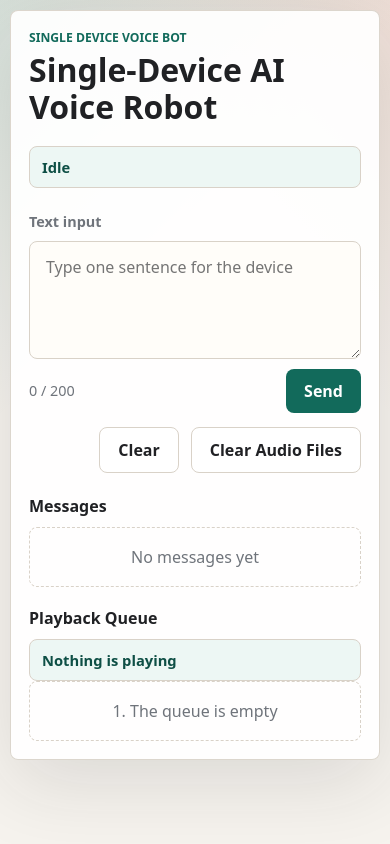
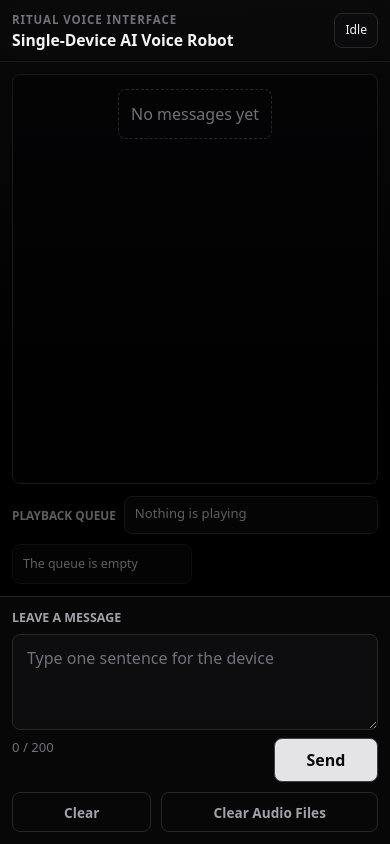
Before and after one commit to yizellow/ai-bitch, a website: page public/index.html in a window 390 px wide. Drawn offline with Linux system fonts and the light colour scheme.

Commit message:
new interface 1

```diff
--- a/public/app.js
+++ b/public/app.js
@@ -190,36 +190,54 @@ function onAudioError(item) {
 function appendMessage(result) {
   removeEmptyMessage();
 
-  const article = document.createElement("article");
-  article.className = "message";
-  article.innerHTML = `
-    <div class="message-meta">
-      <span>${escapeHtml(result.id)}</span>
-      <span>${formatTime(result.createdAt)}</span>
-    </div>
-    <p><strong>You:</strong> ${escapeHtml(result.userText)}</p>
-    <p><strong>AI:</strong> ${escapeHtml(result.assistantText)}</p>
-    ${result.audioUrl ? "" : '<p class="error">No audio was generated for this response. Check the server TTS log.</p>'}
-  `;
+  messagesEl.append(
+    createMessageBubble({
+      role: "You",
+      text: result.userText,
+      time: result.createdAt,
+      type: "user"
+    })
+  );
 
-  messagesEl.prepend(article);
+  messagesEl.append(
+    createMessageBubble({
+      role: "AI",
+      text: result.audioUrl
+        ? result.assistantText
+        : `${result.assistantText}\n\nNo audio was generated for this response. Check the server TTS log.`,
+      time: result.createdAt,
+      type: result.audioUrl ? "ai" : "error",
+      id: result.id
+    })
+  );
+
+  scrollMessagesToBottom();
 }
 
 function appendError(userText, message) {
   removeEmptyMessage();
 
-  const article = document.createElement("article");
-  article.className = "message";
-  article.innerHTML = `
-    <div class="message-meta">
-      <span>error</span>
-      <span>${formatTime(new Date().toISOString())}</span>
-    </div>
-    <p><strong>You:</strong> ${escapeHtml(userText)}</p>
-    <p class="error"><strong>Error:</strong> ${escapeHtml(message)}</p>
-  `;
+  const createdAt = new Date().toISOString();
 
-  messagesEl.prepend(article);
+  messagesEl.append(
+    createMessageBubble({
+      role: "You",
+      text: userText,
+      time: createdAt,
+      type: "user"
+    })
+  );
+
+  messagesEl.append(
+    createMessageBubble({
+      role: "Error",
+      text: message,
+      time: createdAt,
+      type: "error"
+    })
+  );
+
+  scrollMessagesToBottom();
 }
 
 function renderQueue() {
@@ -257,11 +275,12 @@ function renderMessagesEmpty() {
     return;
   }
 
-  const empty = document.createElement("div");
-  empty.className = "empty";
+  const empty = document.createElement("article");
+  empty.className = "message message-empty";
   empty.dataset.empty = "true";
   empty.textContent = "No messages yet";
   messagesEl.append(empty);
+  scrollMessagesToBottom();
 }
 
 function removeEmptyMessage() {
@@ -273,6 +292,35 @@ function removeEmptyMessage() {
 
 function setPlaybackStatus(text) {
   playbackStatusEl.textContent = text;
+}
+
+function createMessageBubble({ role, text, time, type, id }) {
+  const article = document.createElement("article");
+  article.className = `message message-${type}`;
+
+  const meta = document.createElement("div");
+  meta.className = "message-meta";
+
+  const roleEl = document.createElement("span");
+  roleEl.className = "message-role";
+  roleEl.textContent = role;
+
+  const timeEl = document.createElement("span");
+  timeEl.textContent = id ? `${id} · ${formatTime(time)}` : formatTime(time);
+
+  const textEl = document.createElement("p");
+  textEl.textContent = text;
+
+  meta.append(roleEl, timeEl);
+  article.append(meta, textEl);
+
+  return article;
+}
+
+function scrollMessagesToBottom() {
+  requestAnimationFrame(() => {
+    messagesEl.scrollTop = messagesEl.scrollHeight;
+  });
 }
 
 function translateStatus(status) {
--- a/public/index.html
+++ b/public/index.html
@@ -8,18 +8,33 @@
   </head>
   <body>
     <main class="app-shell">
-      <section class="panel">
+      <section class="panel" aria-label="Single-device AI voice robot">
         <header class="header">
-          <div>
-            <p class="eyebrow">Single Device Voice Bot</p>
+          <div class="title-group">
+            <p class="eyebrow">Ritual Voice Interface</p>
             <h1>Single-Device AI Voice Robot</h1>
           </div>
           <div class="status" id="playbackStatus">Idle</div>
         </header>
 
+        <section class="stage">
+          <div class="messages-wrap">
+            <div class="messages" id="messages" aria-live="polite"></div>
+          </div>
+
+          <aside class="queue-wrap" aria-label="Playback queue">
+            <div class="queue-header">
+              <h2>Playback Queue</h2>
+              <div class="current" id="currentItem">Nothing is playing</div>
+            </div>
+            <ol class="queue" id="queueList"></ol>
+          </aside>
+        </section>
+
+        <section class="input-dock" aria-label="Message input">
           <form class="composer" id="messageForm">
-          <label class="input-label" for="messageInput">Text input</label>
-          <textarea id="messageInput" name="text" rows="4" maxlength="200" placeholder="Type one sentence for the device"></textarea>
+            <label class="input-label" for="messageInput">Leave a message</label>
+            <textarea id="messageInput" name="text" rows="3" maxlength="200" placeholder="Type one sentence for the device"></textarea>
             <div class="composer-actions">
               <span id="charCount">0 / 200</span>
               <button id="submitButton" type="submit">Send</button>
@@ -34,18 +49,6 @@
             <button class="secondary" id="clearButton" type="button">Clear</button>
             <button class="secondary" id="clearAudioButton" type="button">Clear Audio Files</button>
           </section>
-
-        <section class="content-grid">
-          <div class="messages-wrap">
-            <h2>Messages</h2>
-            <div class="messages" id="messages"></div>
-          </div>
-
-          <aside class="queue-wrap">
-            <h2>Playback Queue</h2>
-            <div class="current" id="currentItem">Nothing is playing</div>
-            <ol class="queue" id="queueList"></ol>
-          </aside>
         </section>
       </section>
     </main>
--- a/public/style.css
+++ b/public/style.css
@@ -1,29 +1,36 @@
 :root {
-  color-scheme: light;
-  --bg: #f6f3ee;
-  --panel: #ffffff;
-  --text: #202124;
-  --muted: #6f747b;
-  --line: #d9d2c8;
-  --accent: #126a5b;
-  --accent-strong: #0e4f45;
-  --danger: #a33232;
-  --soft: #edf7f4;
-  --shadow: 0 24px 80px rgba(30, 32, 34, 0.12);
+  color-scheme: dark;
+  --bg: #000000;
+  --panel: #050505;
+  --dock: #090909;
+  --surface: #111113;
+  --surface-soft: #171717;
+  --surface-ai: #0d0d0f;
+  --surface-user: #202020;
+  --text: #f5f5f5;
+  --muted: #a1a1aa;
+  --faint: #71717a;
+  --line: #27272a;
+  --line-soft: #18181b;
+  --accent: #d4d4d8;
+  --danger: #fca5a5;
+  --shadow: 0 -18px 60px rgba(0, 0, 0, 0.55);
 }
 
 * {
   box-sizing: border-box;
 }
 
+html,
+body {
+  height: 100%;
+}
+
 body {
   margin: 0;
-  min-height: 100vh;
+  overflow: hidden;
   color: var(--text);
-  background:
-    linear-gradient(135deg, rgba(18, 106, 91, 0.14), transparent 34%),
-    linear-gradient(225deg, rgba(180, 70, 44, 0.12), transparent 34%),
-    var(--bg);
+  background: var(--bg);
   font-family: ui-sans-serif, system-ui, -apple-system, BlinkMacSystemFont, "Segoe UI", sans-serif;
 }
 
@@ -32,34 +39,77 @@ textarea {
   font: inherit;
 }
 
+button {
+  min-height: 40px;
+  border: 1px solid #3f3f46;
+  border-radius: 8px;
+  background: #e4e4e7;
+  color: #09090b;
+  padding: 10px 18px;
+  font-weight: 700;
+  cursor: pointer;
+  transition: background 160ms ease, border-color 160ms ease, opacity 160ms ease;
+}
+
+button:hover {
+  background: #fafafa;
+}
+
+button:disabled {
+  cursor: not-allowed;
+  opacity: 0.45;
+}
+
+.secondary {
+  background: transparent;
+  color: var(--muted);
+  border-color: var(--line);
+  padding: 8px 12px;
+  font-size: 0.85rem;
+  font-weight: 600;
+}
+
+.secondary:hover {
+  color: var(--text);
+  background: #141416;
+  border-color: #3f3f46;
+}
+
 .app-shell {
-  width: min(1120px, calc(100% - 32px));
-  margin: 0 auto;
-  padding: 32px 0;
+  height: 100vh;
+  width: 100%;
+  background:
+    radial-gradient(circle at 50% -20%, rgba(82, 82, 91, 0.22), transparent 32%),
+    var(--bg);
 }
 
 .panel {
-  background: rgba(255, 255, 255, 0.92);
-  border: 1px solid rgba(217, 210, 200, 0.9);
-  border-radius: 8px;
-  box-shadow: var(--shadow);
-  padding: 28px;
+  height: 100%;
+  display: flex;
+  flex-direction: column;
+  background: linear-gradient(180deg, rgba(10, 10, 11, 0.94), #000 48%);
 }
 
 .header {
+  flex: 0 0 auto;
   display: flex;
-  align-items: flex-start;
+  align-items: center;
   justify-content: space-between;
-  gap: 20px;
-  margin-bottom: 24px;
+  gap: 18px;
+  padding: 16px clamp(16px, 3vw, 36px);
+  border-bottom: 1px solid var(--line-soft);
+}
+
+.title-group {
+  min-width: 0;
 }
 
 .eyebrow {
-  margin: 0 0 6px;
-  color: var(--accent);
-  font-size: 0.76rem;
+  margin: 0 0 4px;
+  color: var(--faint);
+  font-size: 0.72rem;
   font-weight: 700;
-  letter-spacing: 0;
+  letter-spacing: 0.08em;
   text-transform: uppercase;
 }
 
@@ -67,201 +117,357 @@ h1,
 h2 {
   margin: 0;
   line-height: 1.15;
+  letter-spacing: 0;
 }
 
 h1 {
-  font-size: clamp(2rem, 4vw, 4.2rem);
-  letter-spacing: 0;
+  max-width: 72vw;
+  color: var(--text);
+  font-size: clamp(1rem, 2vw, 1.25rem);
+  font-weight: 650;
 }
 
 h2 {
-  font-size: 1rem;
-  margin-bottom: 12px;
+  color: var(--muted);
+  font-size: 0.74rem;
+  font-weight: 700;
+  text-transform: uppercase;
 }
 
 .status,
 .current {
-  min-width: 168px;
+  color: var(--muted);
   border: 1px solid var(--line);
   border-radius: 8px;
-  background: var(--soft);
-  color: var(--accent-strong);
-  padding: 10px 12px;
-  font-size: 0.92rem;
+  background: rgba(12, 12, 14, 0.84);
+  padding: 8px 10px;
+  font-size: 0.82rem;
+  line-height: 1.35;
+}
+
+.status {
+  flex: 0 0 auto;
+  max-width: 42vw;
+  color: var(--text);
+  white-space: nowrap;
+  overflow: hidden;
+  text-overflow: ellipsis;
+}
+
+.stage {
+  flex: 1 1 auto;
+  min-height: 0;
+  display: grid;
+  grid-template-columns: minmax(0, 1fr) minmax(190px, 260px);
+  gap: 18px;
+  padding: 18px clamp(16px, 3vw, 36px);
+}
+
+.messages-wrap {
+  min-height: 0;
+  border: 1px solid var(--line-soft);
+  border-radius: 8px;
+  background: rgba(3, 3, 4, 0.62);
+  overflow: hidden;
+}
+
+.messages {
+  height: 100%;
+  overflow-y: auto;
+  display: flex;
+  flex-direction: column;
+  gap: 14px;
+  padding: clamp(16px, 2.2vw, 28px);
+  scroll-behavior: smooth;
+}
+
+.messages::-webkit-scrollbar,
+.queue::-webkit-scrollbar {
+  width: 8px;
+}
+
+.messages::-webkit-scrollbar-thumb,
+.queue::-webkit-scrollbar-thumb {
+  background: #27272a;
+  border-radius: 999px;
+}
+
+.message {
+  width: fit-content;
+  max-width: min(72ch, 78%);
+  border: 1px solid var(--line);
+  border-radius: 8px;
+  padding: 12px 14px;
+  color: var(--text);
+  line-height: 1.65;
+}
+
+.message-user {
+  align-self: flex-end;
+  background: var(--surface-user);
+  border-color: #3f3f46;
+}
+
+.message-ai {
+  align-self: flex-start;
+  background: var(--surface-ai);
+  border-color: #2a2a2e;
+}
+
+.message-error {
+  align-self: flex-start;
+  border-color: rgba(252, 165, 165, 0.5);
+  background: rgba(127, 29, 29, 0.18);
+}
+
+.message-empty {
+  align-self: center;
+  max-width: 520px;
+  color: var(--faint);
+  border-style: dashed;
+  background: transparent;
+  text-align: center;
+}
+
+.message-meta {
+  display: flex;
+  align-items: center;
+  justify-content: space-between;
+  gap: 12px;
+  margin-bottom: 6px;
+  color: var(--faint);
+  font-size: 0.75rem;
+}
+
+.message-role {
+  color: var(--muted);
   font-weight: 700;
+  text-transform: uppercase;
+}
+
+.message p {
+  margin: 0;
+}
+
+.queue-wrap {
+  min-height: 0;
+  display: flex;
+  flex-direction: column;
+  gap: 10px;
+  opacity: 0.68;
+}
+
+.queue-header {
+  display: grid;
+  gap: 8px;
+}
+
+.current {
+  min-height: 38px;
+  overflow-wrap: anywhere;
+}
+
+.queue {
+  min-height: 0;
+  overflow-y: auto;
+  display: grid;
+  align-content: start;
+  gap: 8px;
+  margin: 0;
+  padding: 0;
+  list-style: none;
+}
+
+.queue-item,
+.queue .empty {
+  border: 1px solid var(--line-soft);
+  border-radius: 8px;
+  background: rgba(14, 14, 16, 0.58);
+  padding: 10px;
+  color: var(--muted);
+  font-size: 0.78rem;
+  line-height: 1.45;
+}
+
+.queue-meta {
+  display: flex;
+  align-items: center;
+  justify-content: space-between;
+  gap: 8px;
+  margin-bottom: 5px;
+  color: var(--faint);
+  font-size: 0.72rem;
+}
+
+.queue-item[data-status="playing"] {
+  color: var(--text);
+  border-color: #52525b;
+  background: rgba(39, 39, 42, 0.72);
+}
+
+.queue-item[data-status="error"] {
+  border-color: rgba(252, 165, 165, 0.5);
+}
+
+.input-dock {
+  flex: 0 0 auto;
+  display: grid;
+  grid-template-columns: minmax(0, 1fr) auto;
+  gap: 14px;
+  align-items: end;
+  padding: 16px clamp(16px, 3vw, 36px);
+  border-top: 1px solid var(--line);
+  background: rgba(8, 8, 9, 0.96);
+  box-shadow: var(--shadow);
 }
 
 .composer {
+  min-width: 0;
   display: grid;
-  gap: 10px;
-  margin-bottom: 14px;
+  gap: 8px;
 }
 
 .input-label {
   color: var(--muted);
-  font-size: 0.9rem;
+  font-size: 0.78rem;
   font-weight: 700;
+  text-transform: uppercase;
 }
 
 textarea {
   width: 100%;
+  min-height: 74px;
+  max-height: 132px;
   resize: vertical;
-  min-height: 108px;
   border: 1px solid var(--line);
   border-radius: 8px;
-  padding: 14px 16px;
+  outline: none;
+  padding: 12px 14px;
   color: var(--text);
-  background: #fffdf9;
-  outline: none;
+  background: #0d0d0f;
+  line-height: 1.45;
+}
+
+textarea::placeholder {
+  color: #71717a;
 }
 
 textarea:focus {
-  border-color: var(--accent);
-  box-shadow: 0 0 0 3px rgba(18, 106, 91, 0.16);
+  border-color: #52525b;
+  box-shadow: 0 0 0 3px rgba(82, 82, 91, 0.22);
 }
 
 .composer-actions,
 .toolbar {
   display: flex;
   align-items: center;
+  gap: 10px;
+}
+
+.composer-actions {
   justify-content: space-between;
-  gap: 12px;
 }
 
 #charCount {
-  color: var(--muted);
-  font-size: 0.9rem;
-}
-
-button {
-  border: 0;
-  border-radius: 8px;
-  background: var(--accent);
-  color: white;
-  padding: 11px 18px;
-  font-weight: 800;
-  cursor: pointer;
-}
-
-button:hover {
-  background: var(--accent-strong);
-}
-
-button:disabled {
-  cursor: not-allowed;
-  opacity: 0.55;
-}
-
-.secondary {
-  border: 1px solid var(--line);
-  background: white;
-  color: var(--text);
-}
-
-.secondary:hover {
-  background: #f3f0eb;
+  color: var(--faint);
+  font-size: 0.82rem;
 }
 
 .toolbar {
+  flex-wrap: wrap;
   justify-content: flex-end;
-  margin-bottom: 24px;
+  max-width: 260px;
 }
 
 .hidden {
   display: none;
 }
 
-.content-grid {
-  display: grid;
-  grid-template-columns: minmax(0, 1fr) minmax(240px, 320px);
-  gap: 22px;
-}
-
-.messages,
-.queue {
-  display: grid;
-  gap: 12px;
-  margin: 0;
-  padding: 0;
-}
-
-.message,
-.queue-item {
-  border: 1px solid var(--line);
-  border-radius: 8px;
-  background: #fffdf9;
-  padding: 14px;
-}
-
-.message-meta,
-.queue-meta {
-  display: flex;
-  align-items: center;
-  justify-content: space-between;
-  gap: 12px;
-  color: var(--muted);
-  font-size: 0.82rem;
-  margin-bottom: 8px;
-}
-
-.message p {
-  margin: 8px 0 0;
-  line-height: 1.65;
-}
-
-.message strong {
-  color: var(--accent-strong);
-}
-
-.queue {
-  list-style-position: inside;
-}
-
-.queue-item {
-  display: grid;
-  gap: 6px;
-}
-
-.queue-item[data-status="playing"] {
-  border-color: var(--accent);
-  background: var(--soft);
-}
-
-.queue-item[data-status="error"] {
-  border-color: var(--danger);
-}
-
-.empty {
-  color: var(--muted);
-  border: 1px dashed var(--line);
-  border-radius: 8px;
-  padding: 18px;
-  text-align: center;
-}
-
 .error {
   color: var(--danger);
 }
 
-@media (max-width: 760px) {
-  .app-shell {
-    width: min(100% - 20px, 1120px);
-    padding: 10px 0;
+@media (max-width: 860px) {
+  .stage {
+    grid-template-columns: 1fr;
+    grid-template-rows: minmax(0, 1fr) auto;
+    gap: 12px;
+    padding-bottom: 12px;
   }
 
-  .panel {
-    padding: 18px;
+  .queue-wrap {
+    max-height: 118px;
+    opacity: 0.58;
   }
 
-  .header,
-  .content-grid {
-    grid-template-columns: 1fr;
-    display: grid;
+  .queue-header {
+    grid-template-columns: auto minmax(0, 1fr);
+    align-items: center;
   }
 
-  .status,
-  .current {
-    min-width: 0;
-    width: 100%;
+  .queue {
+    display: flex;
+    overflow-x: auto;
+    overflow-y: hidden;
+  }
+
+  .queue-item,
+  .queue .empty {
+    min-width: 180px;
+  }
+
+  .input-dock {
+    grid-template-columns: 1fr;
+    gap: 10px;
+  }
+
+  .toolbar {
+    max-width: none;
+    justify-content: space-between;
   }
 }
+
+@media (max-width: 560px) {
+  .header {
+    padding: 12px 12px;
+  }
+
+  h1 {
+    max-width: 58vw;
+    font-size: 0.98rem;
+  }
+
+  .status {
+    max-width: 36vw;
+    font-size: 0.76rem;
+  }
+
+  .stage {
+    padding: 12px;
+  }
+
+  .messages {
+    padding: 14px 12px;
+  }
+
+  .message {
+    max-width: 88%;
+    padding: 11px 12px;
+  }
+
+  .input-dock {
+    padding: 12px;
+  }
+
+  .composer-actions {
+    align-items: stretch;
+  }
+
+  #submitButton {
+    min-width: 104px;
+  }
+
+  .secondary {
+    flex: 1 1 auto;
+  }
+}
```
Lines whose indentation alone changed are shown as unchanged.
